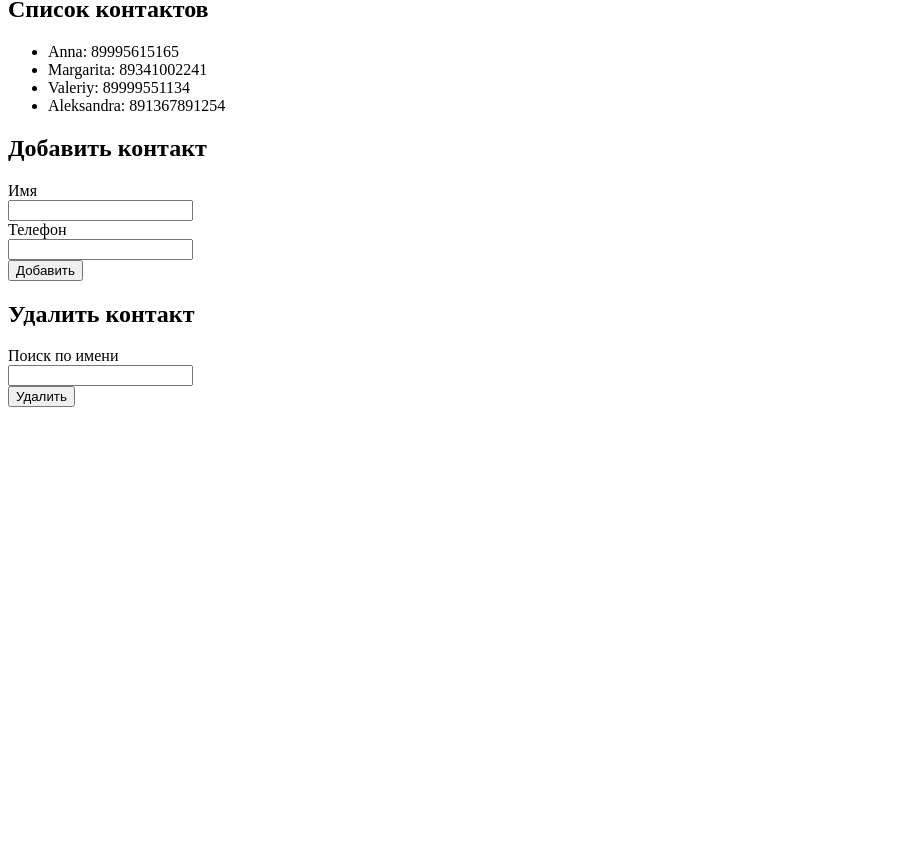
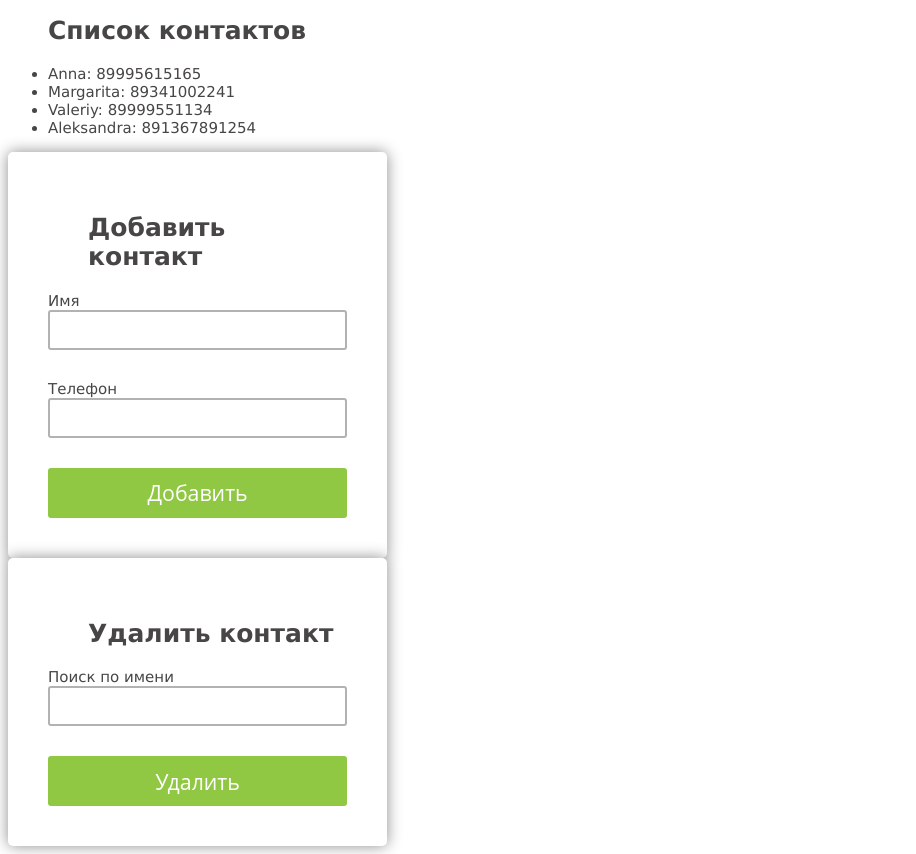
Before and after one commit to SashaSalamanova/JavaScript_intern, a React app: page / in a window 1280 px wide. Shown: the part 84-938 px from the top of the page, without its empty margins (0-916 px from the left). Before the commit the page ends 800 px from the top, so only its background shows below. Built offline with nearby package versions, Linux system fonts and the light colour scheme.

```diff
--- a/addContact.js
+++ b/addContact.js
@@ -39,17 +39,17 @@
             <div>
             <label>Имя</label>
                 <div>
-                <input value={this.state.name} onChange={this.handleNameChange}/>
+                <input value={this.state.name} class="textbox" onChange={this.handleNameChange}/>
                 </div>
                 </div>
                 <div>
                 <label>Телефон</label>
                  <div>
-                     <input value={this.state.phone} onChange={this.handlePhoneChange}/>
+                     <input value={this.state.phone} class="textbox" onChange={this.handlePhoneChange}/>
                      </div>
                     </div>
                 <div>
-                     <input type="reset" value="Добавить" onClick={this.handleClick}/>
+                     <input type="submit" class="button" value="Добавить" onSubmit={this.handleClick}/>
                 </div>
         </form>
       }
--- a/deleteContact.js
+++ b/deleteContact.js
@@ -54,11 +54,11 @@
             <div>
                 <label>Поиск по имени</label>
                 <div>
-            <input value={this.state.name} onChange={this.handleSearchChange}/><br />
+            <input value={this.state.name} class="textbox"  onChange={this.handleSearchChange}/><br />
             </div>
                 </div>
                 <div>
-            <input type="reset" value="Удалить" onClick={this.handleClick}/>
+            <input type="reset" class="button" value="Удалить" onClick={this.handleClick}/>
             </div>
             </form>
         )
--- a/index.html
+++ b/index.html
@@ -3,7 +3,7 @@
     <head>
         <title>Задание четвертой недели</title>
         <script defer src = "./dist/bundle.js"></script>
-        <!--<link rel="stylesheet" type="text/css" href = "./contactList.css"/>-->
+        <link rel="stylesheet" type="text/css" href = "./contacts.css"/>
     </head>
     <body>
         <h1>Телефонная книга</h1>
--- a/showContacts.js
+++ b/showContacts.js
@@ -9,7 +9,7 @@
 }
 
 let ShowContacts= ({contacts}) => (
-    <div>
+    <div id = 'contactList'>
         <h2>Список контактов</h2>
         <ul>
             {contacts.map(function(c){
```
Also changed, not shown: test.js (deleted, +0 -7 lines).
